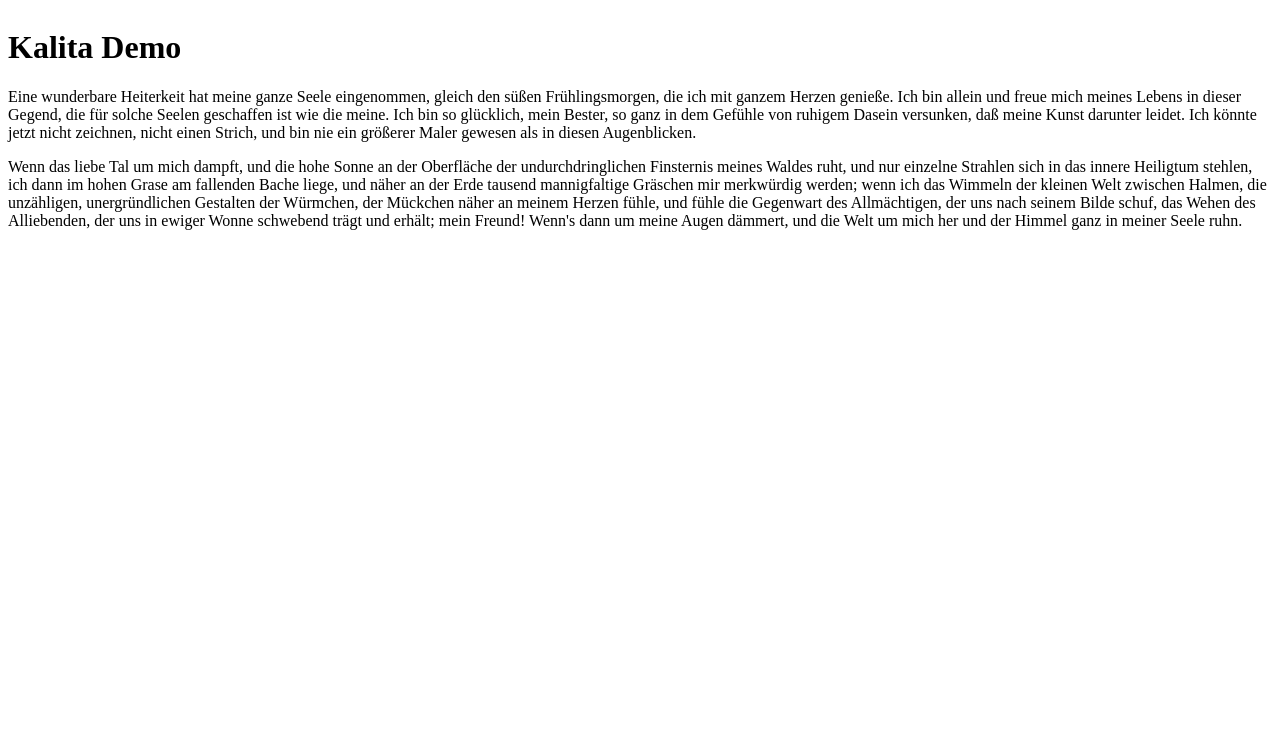
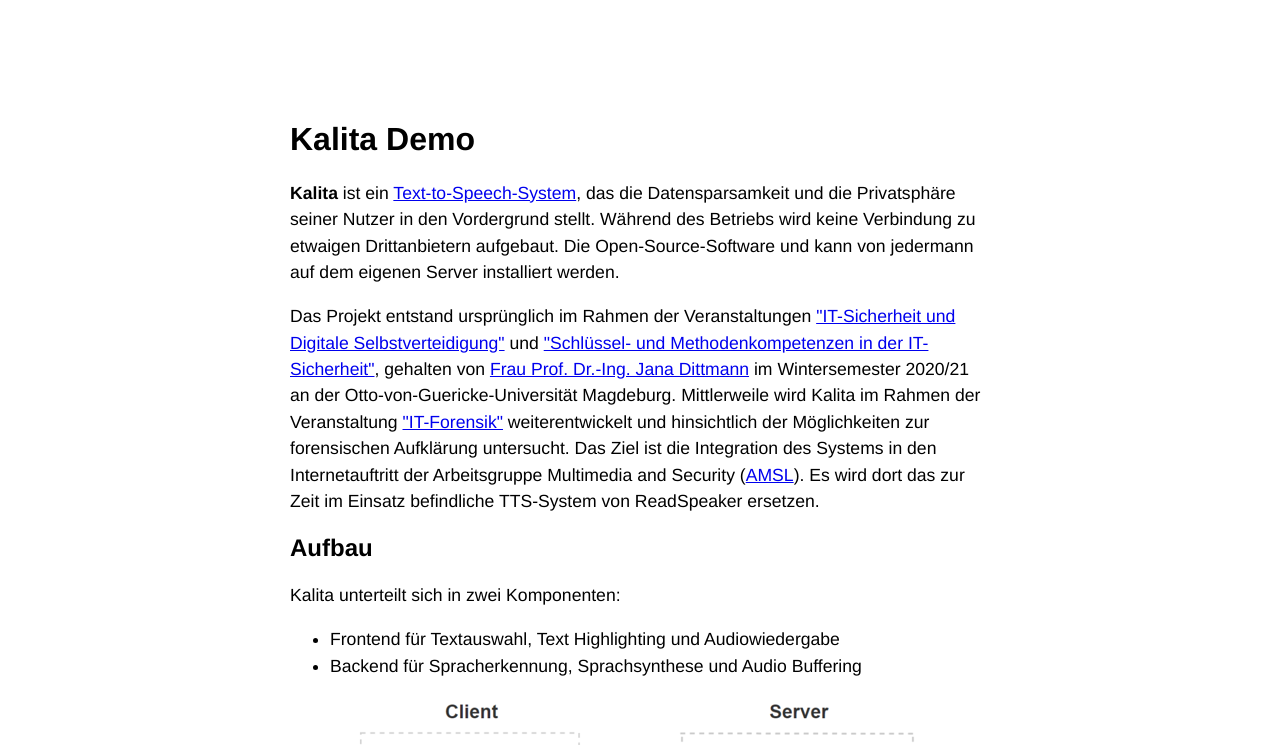
Before and after one commit to DROSL/kalita-js, a website: page demo/index.html in a window 1280 px wide. Shown: the top 745 px of the page. Drawn offline with nearby package versions, Linux system fonts and the light colour scheme; files that its build step writes are made by us from their sources.

Commit message:
Update demo page

```diff
--- a/demo/index.html
+++ b/demo/index.html
@@ -21,28 +21,63 @@
 		<h1>Kalita Demo</h1>
 
 		<p>
-			Eine wunderbare Heiterkeit hat meine ganze Seele eingenommen, gleich
-			den süßen Frühlingsmorgen, die ich mit ganzem Herzen genieße. Ich
-			bin allein und freue mich meines Lebens in dieser Gegend, die für
-			solche Seelen geschaffen ist wie die meine. Ich bin so glücklich,
-			mein Bester, so ganz in dem Gefühle von ruhigem Dasein versunken,
-			daß meine Kunst darunter leidet. Ich könnte jetzt nicht zeichnen,
-			nicht einen Strich, und bin nie ein größerer Maler gewesen als in
-			diesen Augenblicken.
+			<strong>Kalita</strong> ist ein
+			<a href="https://de.wikipedia.org/wiki/Sprachsynthese"
+				>Text-to-Speech-System</a
+			>, das die Datensparsamkeit und die Privatsphäre seiner Nutzer in
+			den Vordergrund stellt. Während des Betriebs wird keine Verbindung
+			zu etwaigen Drittanbietern aufgebaut. Die Open-Source-Software und
+			kann von jedermann auf dem eigenen Server installiert werden.
 		</p>
 		<p>
-			Wenn das liebe Tal um mich dampft, und die hohe Sonne an der
-			Oberfläche der undurchdringlichen Finsternis meines Waldes ruht, und
-			nur einzelne Strahlen sich in das innere Heiligtum stehlen, ich dann
-			im hohen Grase am fallenden Bache liege, und näher an der Erde
-			tausend mannigfaltige Gräschen mir merkwürdig werden; wenn ich das
-			Wimmeln der kleinen Welt zwischen Halmen, die unzähligen,
-			unergründlichen Gestalten der Würmchen, der Mückchen näher an meinem
-			Herzen fühle, und fühle die Gegenwart des Allmächtigen, der uns nach
-			seinem Bilde schuf, das Wehen des Alliebenden, der uns in ewiger
-			Wonne schwebend trägt und erhält; mein Freund! Wenn's dann um meine
-			Augen dämmert, und die Welt um mich her und der Himmel ganz in
-			meiner Seele ruhn.
+			Das Projekt entstand ursprünglich im Rahmen der Veranstaltungen
+			<a
+				href="https://omen.cs.uni-magdeburg.de/itiamsl/deutsch/lehre/ws-20-21/mmdap.html"
+				>"IT-Sicherheit und Digitale Selbstverteidigung"</a
+			>
+			und
+			<a
+				href="https://omen.cs.uni-magdeburg.de/itiamsl/deutsch/lehre/ws-20-21/smkits.html"
+				>"Schlüssel- und Methodenkompetenzen in der IT-Sicherheit"</a
+			>, gehalten von
+			<a href="https://wwwiti.cs.uni-magdeburg.de/~jdittman/"
+				>Frau Prof. Dr.-Ing. Jana Dittmann</a
+			>
+			im Wintersemester 2020/21 an der Otto-von-Guericke-Universität
+			Magdeburg. Mittlerweile wird Kalita im Rahmen der Veranstaltung
+			<a
+				href="https://omen.cs.uni-magdeburg.de/itiamsl/deutsch/lehre/ss-21/ifor.html"
+				>"IT-Forensik"</a
+			>
+			weiterentwickelt und hinsichtlich der Möglichkeiten zur forensischen
+			Aufklärung untersucht. Das Ziel ist die Integration des Systems in
+			den Internetauftritt der Arbeitsgruppe Multimedia and Security (<a
+				href="https://omen.cs.uni-magdeburg.de/itiamsl/deutsch/home/index.html"
+				>AMSL</a
+			>). Es wird dort das zur Zeit im Einsatz befindliche TTS-System von
+			ReadSpeaker ersetzen.
+		</p>
+
+		<h2>Aufbau</h2>
+
+		<p>Kalita unterteilt sich in zwei Komponenten:</p>
+		<ul>
+			<li>
+				Frontend für Textauswahl, Text Highlighting und Audiowiedergabe
+			</li>
+			<li>
+				Backend für Spracherkennung, Sprachsynthese und Audio Buffering
+			</li>
+		</ul>
+
+		<img src="image.png" />
+		<span>Abbildung 1: Schematischer Aufbau von Kalita</span>
+
+		<p>
+			Diese Seite enthält einen Beispieltext, um alle Funktionen des
+			Frontends auszuprobieren. So finden sich hier neben Überschriften,
+			formatiertem Text, Links, Listen und Bildern mit Bildunterschriften
+			auch englische Begriffe im Fließtext.
 		</p>
 
 		<!-- Kalita JavaScript -->
--- a/demo/style.css
+++ b/demo/style.css
@@ -0,0 +1,17 @@
+body {
+	font-family: Helvetica, Arial, Lucida Grande, sans-serif;
+	width: 100%;
+	max-width: 700px;
+	margin: 100px auto;
+}
+
+p,
+ul {
+	font-size: 1.1em;
+	line-height: 1.5em;
+}
+
+img {
+	margin: auto;
+	display: block;
+}
```
Also changed, not shown: demo/image.png (added).
